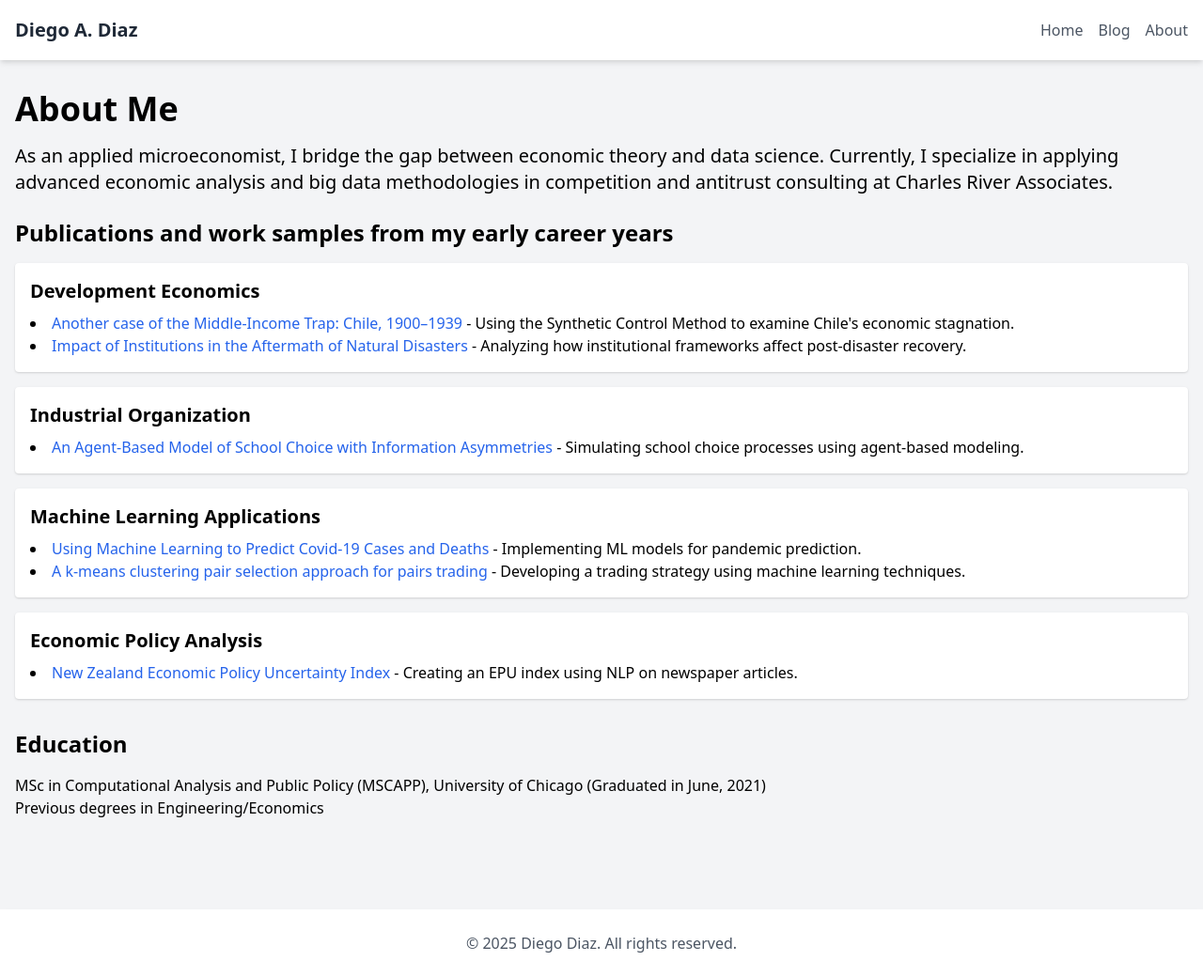
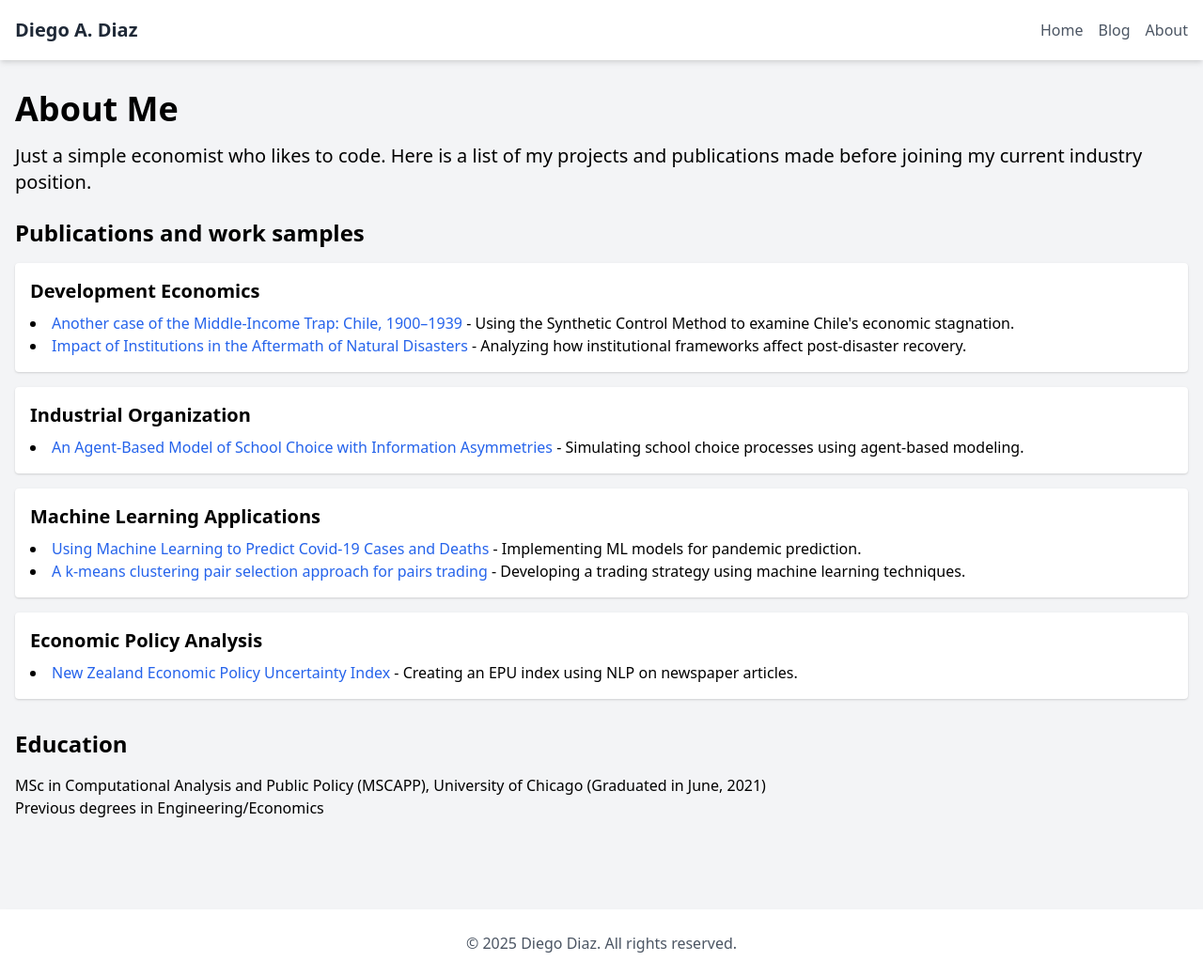
Before and after one commit to diodz/diodz.github.io, a Jekyll site: the page built from about.html, in a window 1280 px wide. Shown: the whole page at 94% size. Built offline with Jekyll 4.4.1, drawn with Linux system fonts in a browser that asks for light colours.

Commit message:
update to about me page

```diff
--- a/about.html
+++ b/about.html
@@ -5,12 +5,12 @@ title: About
 <main class="container mx-auto px-4 py-8">
     <h1 class="text-4xl font-bold mb-4">About Me</h1>
     <p class="text-xl mb-6">
-        As an applied microeconomist, I bridge the gap between economic theory and data science. Currently, I specialize in applying advanced economic analysis and big data methodologies in competition and antitrust consulting at Charles River Associates.
+        Just a simple economist who likes to code. Here is a list of my projects and publications made before joining my current industry position.
     </p>
 
 
     <section class="mb-8">
-        <h2 class="text-2xl font-semibold mb-4">Publications and work samples from my early career years</h2>
+        <h2 class="text-2xl font-semibold mb-4">Publications and work samples</h2>
         <div class="space-y-4">
             <div class="bg-white p-4 rounded shadow">
                 <h3 class="text-xl font-semibold mb-2">Development Economics</h3>
```
